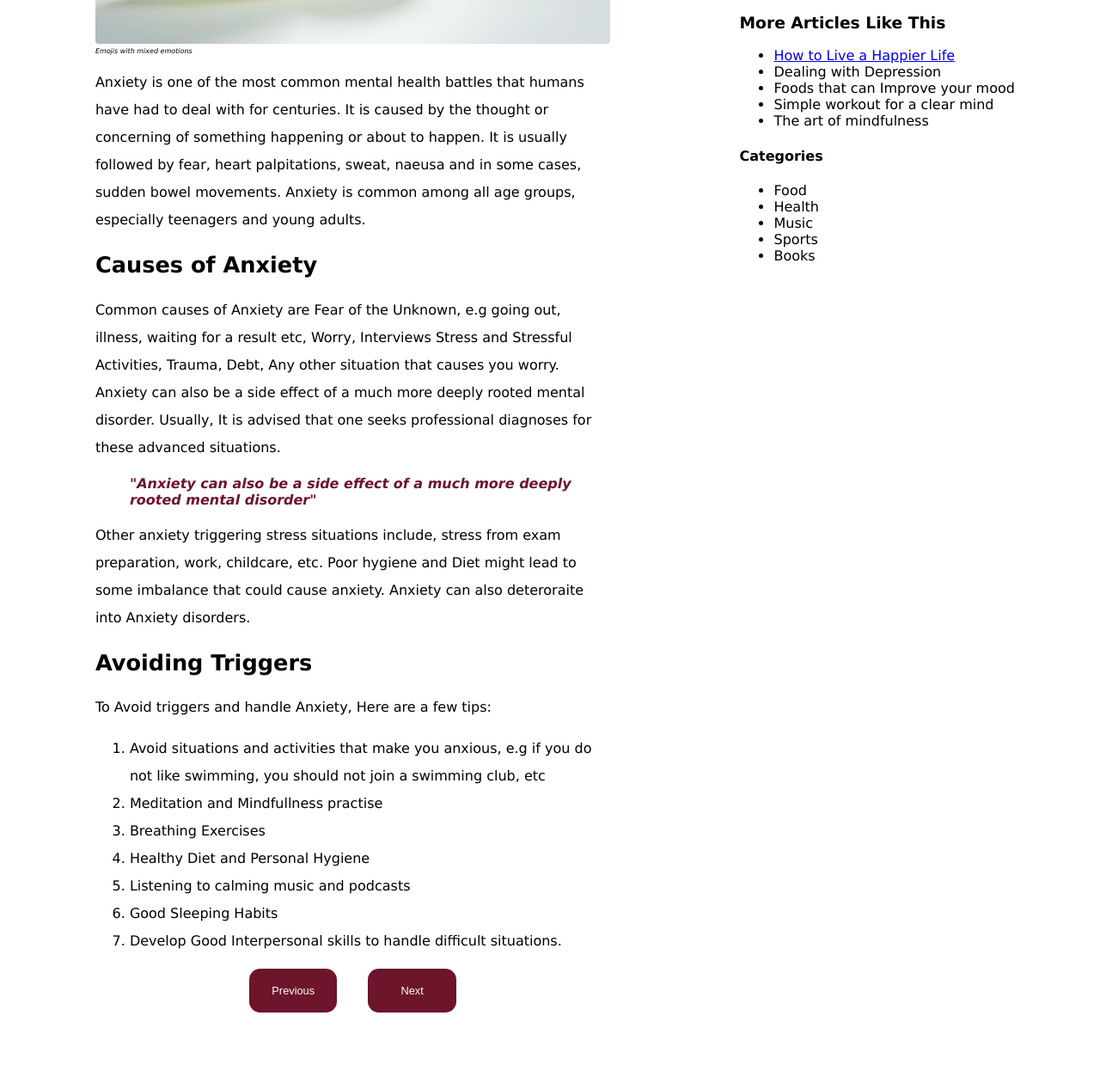
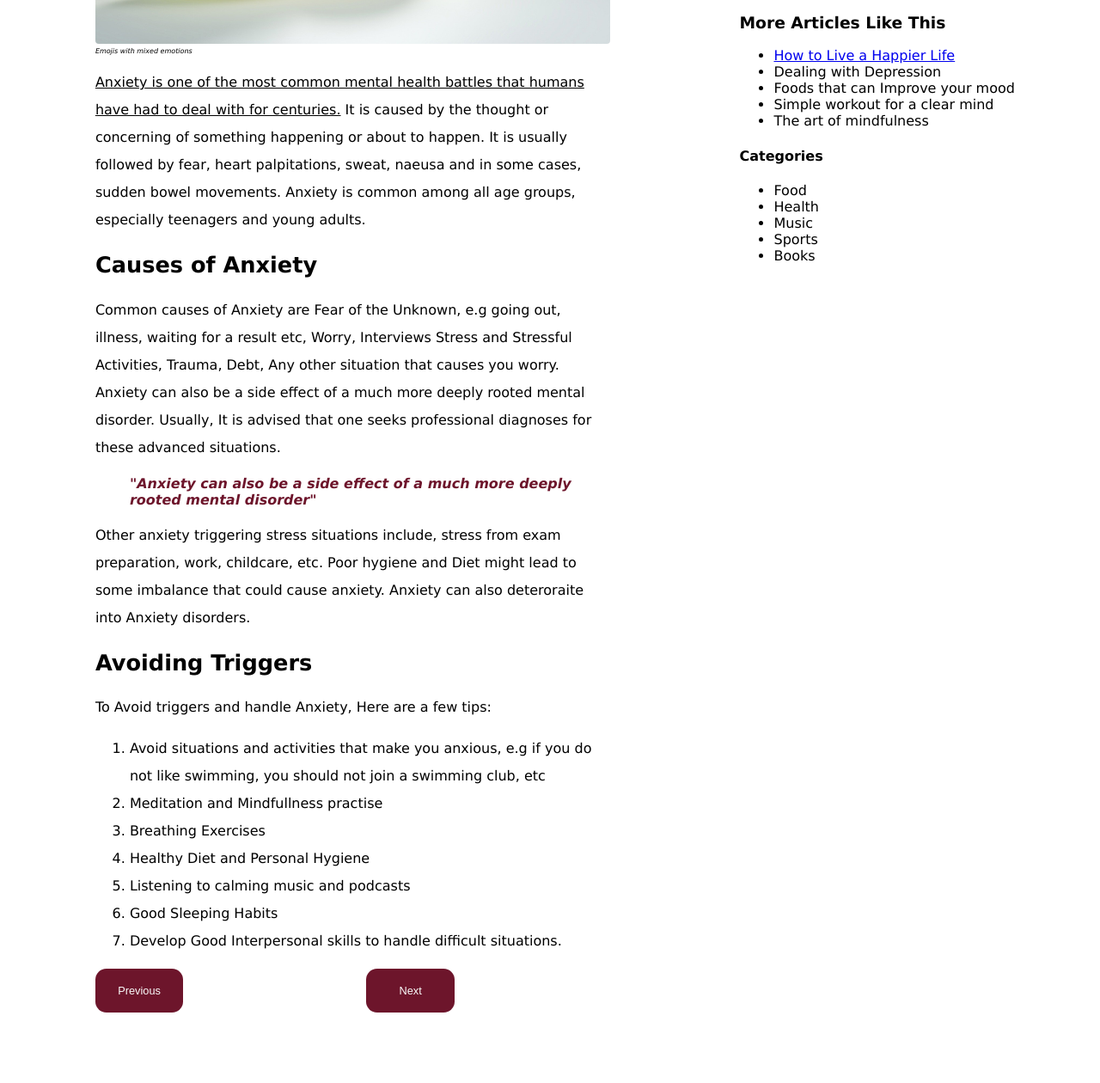
Before and after one commit to Resa-Obamwonyi/blog.github.io, a plain HTML site: page blog/blog-post-1.html in a window 1280 px wide. Shown: the part 480-1740 px from the top of the page at 86% size. Drawn offline with Linux system fonts and the light colour scheme.

Commit message:
Fixed code review suggestions

```diff
--- a/blog/blog-post-1.html
+++ b/blog/blog-post-1.html
@@ -29,12 +29,14 @@
             <i>Emojis with mixed emotions</i>
           </figcaption>
           <p>
-            Anxiety is one of the most common mental health battles that humans
-            have had to deal with for centuries. It is caused by the thought or
-            concerning of something happening or about to happen. It is usually
-            followed by fear, heart palpitations, sweat, naeusa and in some
-            cases, sudden bowel movements. Anxiety is common among all age
-            groups, especially teenagers and young adults.
+            <u
+              >Anxiety is one of the most common mental health battles that
+              humans have had to deal with for centuries.</u
+            >
+            It is caused by the thought or concerning of something happening or
+            about to happen. It is usually followed by fear, heart palpitations,
+            sweat, naeusa and in some cases, sudden bowel movements. Anxiety is
+            common among all age groups, especially teenagers and young adults.
           </p>
           <h2 class="blog-subheading">Causes of Anxiety</h2>
           <p>
--- a/css/blog.css
+++ b/css/blog.css
@@ -65,18 +65,10 @@
 }
 
 .btns {
-  display: flex;
-  justify-content: center;
-  margin: auto 20%;
-}
-
-.btn-right {
-  margin-left: 5%;
-}
-
-.btn-left {
-  margin-right: 5%;
-  color: #61714d;
+  display: grid;
+  grid-template-columns: 50% 50%;
+  grid-template-rows: 50% 50%;
+  grid-gap: 1em;
 }
 
 #quote {
```
Also changed, not shown: blog/blog-post-2.html (+2 -2 lines).
